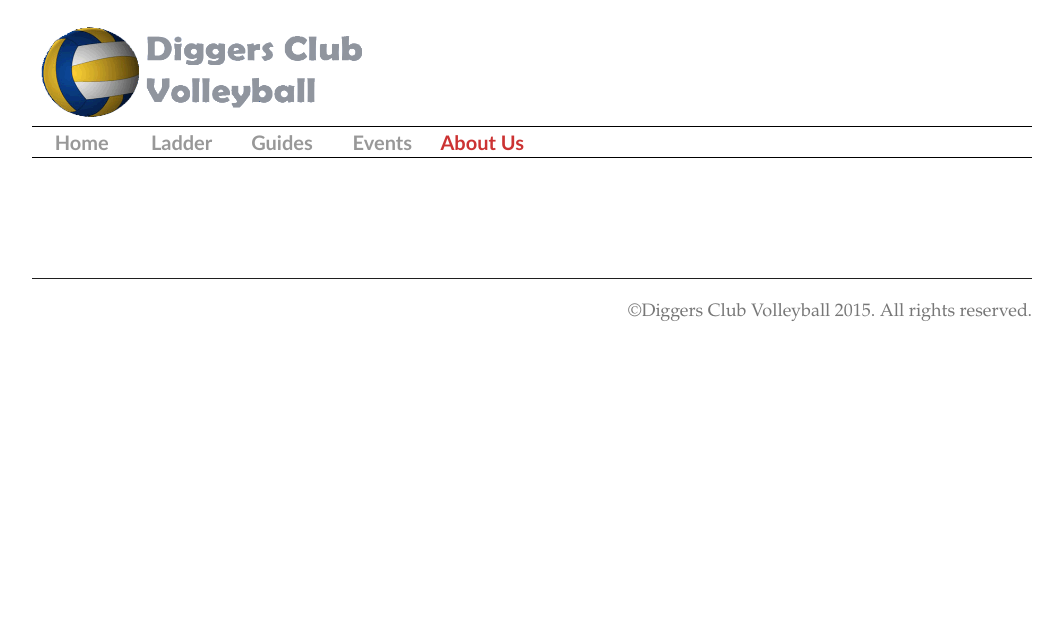
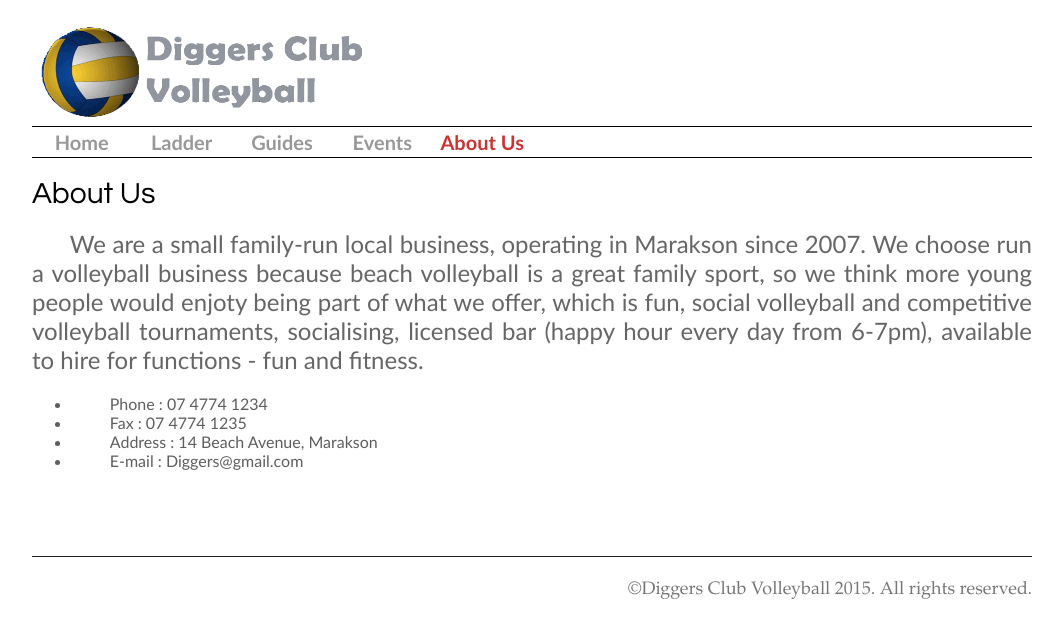
Before and after one commit to stenleytok/Assignment1, a plain HTML site: page AboutUs.html in a window 1280 px wide. Shown: the whole page, without its empty margins (108-1171 px from the left). Drawn offline with Linux system fonts and the light colour scheme.

Commit message:
+AboutUs

```diff
--- a/AboutUs.html
+++ b/AboutUs.html
@@ -60,7 +60,15 @@ a {
   </div>
 </div>
 <!-- InstanceEndEditable --><!-- InstanceBeginEditable name="EditRegion4" -->
-<p>&nbsp;</p>
+<h1>About Us</h1>
+<h2>We are a small family-run local business, operating in Marakson since 2007. We choose run a volleyball business because beach volleyball is a great family sport, so we think more young people would enjoty being part of what we offer, which is fun, social volleyball and competitive volleyball tournaments, socialising, licensed bar (happy hour every day from 6-7pm), available to hire for functions - fun and fitness. <br />
+</h2>
+<ul>
+  <li class="aboutfont">Phone : 07 4774 1234</li>
+  <li class="aboutfont">Fax : 07 4774 1235</li>
+  <li class="aboutfont">Address : 14 Beach Avenue, Marakson</li>
+  <li class="aboutfont">E-mail : Diggers@gmail.com</li>
+</ul>
 <p>&nbsp;</p>
 <p>&nbsp;</p>
 <!-- InstanceEndEditable -->
--- a/Style/Untitled-2.css
+++ b/Style/Untitled-2.css
@@ -3,7 +3,7 @@
 
 #main {
 	width: 1000px;
-	margin: auto;
+	margin: 0 auto;
 	margin-top: 5px;
 }
 
@@ -81,7 +81,9 @@ h4 {
 	vertical-align: text-top;
 	word-spacing: 1px;
 	white-space: normal;
+	text-align: justify;
 }
+
 .eventfont {
 	font-family: "Trebuchet MS";
 	color: #666;
@@ -94,6 +96,18 @@ h4 {
 	text-align: justify;
 	text-indent: 2cm;
 }
+.aboutfont {
+	font-family: "Trebuchet MS";
+	font-size: 16px;
+	font-style: normal;
+	font-weight: normal;
+	font-variant: normal;
+	text-transform: none;
+	color: #5E5E5E;
+	text-decoration: none;
+	text-indent: 1cm;
+}
+
 
 .guideheading {
 	font-family: "Century Gothic";
```
Also changed, not shown: AboutVolleyball.html (+1 -1 lines), SignUp.html (+14 -10 lines), index.html (+1 -1 lines), CP1406.png (deleted).
